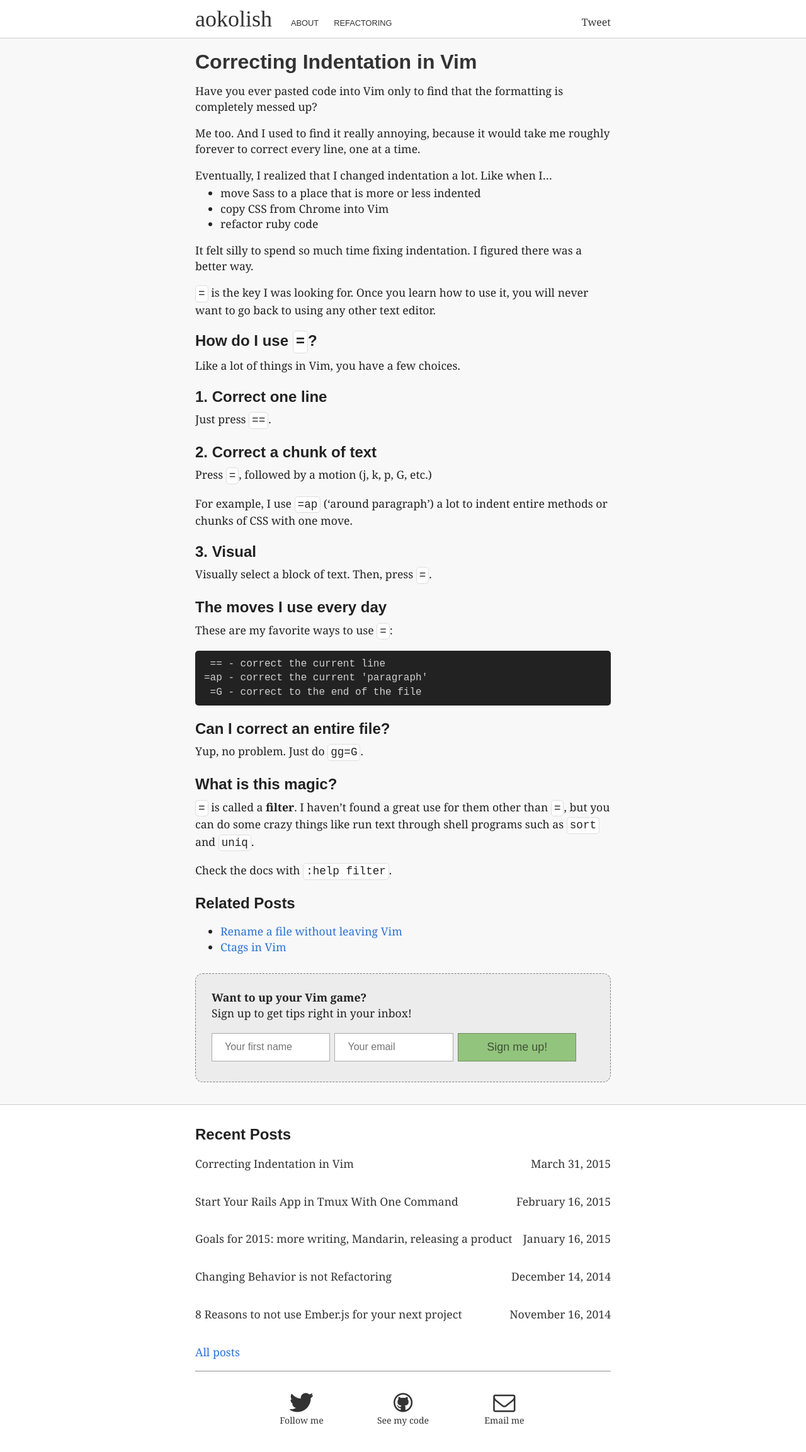
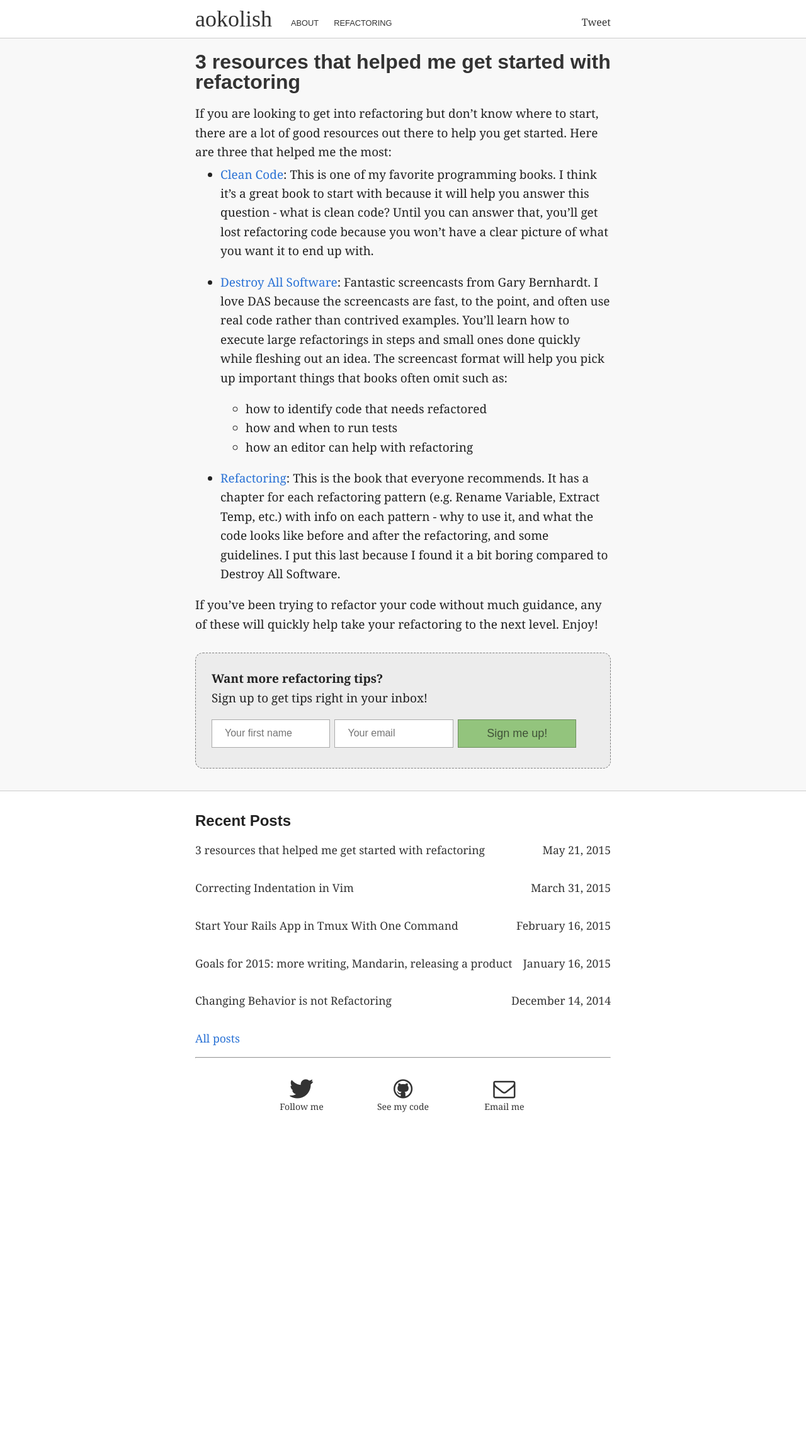
Before and after one commit to ao140505/ao140505.github.io, a Jekyll site: the page built from index.html, in a window 1280 px wide. Shown: the whole page at 63% size. Built offline with Jekyll 4.4.1, drawn with Linux system fonts in a browser that asks for light colours; some web fonts are replaced; Markdown is read by kramdown in place of the engine named in the settings; comment, search, counter and statistics services are not loaded; after the commit the page ends 1808 px from its top, so only the background shows below that.

Commit message:
new post - 3 resources for refactoring

```diff
--- /dev/null
+++ b/_posts/2015-04-26-3-resources-that-helped-me-get-started-with-refactoring.markdown
@@ -0,0 +1,42 @@
+---
+layout: post
+title: 3 resources that helped me get started with refactoring
+date: 2015-05-21
+comments: false
+keywords: "refactoring, clean code, refactoring books"
+description: "3 resources that helped me get started with refactoring"
+---
+
+If you are looking to get into refactoring but don't know where to
+start, there are a lot of good resources out there to
+help you get started. Here are three that helped me the most:
+
+* [Clean Code](http://www.amazon.com/Clean-Code-Handbook-Software-Craftsmanship/dp/0132350882):
+  This is one of my favorite programming books. I think it's a great
+  book to start with because it will help you answer this question -
+  what is clean code? Until you can answer that, you'll get
+  lost refactoring code because you won't have a clear picture of what
+  you want it to end up with.
+
+* [Destroy All Software](https://www.destroyallsoftware.com/screencasts):
+  Fantastic screencasts from Gary Bernhardt. I love DAS because the
+  screencasts are fast, to the point, and
+  often use real code rather than contrived examples. You'll learn how
+  to execute large refactorings in steps and small ones done quickly
+  while fleshing out an idea.  The screencast format will help you pick up
+  important things that books often omit such as:
+    * how to identify code that needs refactored
+    * how and when to run tests
+    * how an editor can help with refactoring
+* [Refactoring](http://www.amazon.com/Refactoring-Improving-Design-Existing-Code/dp/0201485672/ref=sr_1_1?ie=UTF8&qid=1430373305&sr=8-1&keywords=refactoring):
+  This is the book that everyone recommends. It has a chapter for each
+  refactoring pattern (e.g. Rename Variable, Extract Temp, etc.) with
+  info on each pattern - why to use it, and what the code looks like
+  before and after the refactoring, and some guidelines. I put this
+  last because I found it a bit boring compared to Destroy All Software.
+
+If you've been trying to refactor your code without much guidance, any
+of these will quickly help take your refactoring to the next level.
+Enjoy!
+
+{% include newsletter-cta.html toptext="Want more refactoring tips?" bottomtext="Sign up to get tips right in your inbox!" %}
--- a/_sass/global.scss
+++ b/_sass/global.scss
@@ -7,7 +7,7 @@ body {
 
 li,
 p {
-  font-size: 1.1em;
+  font-size: 17.6px;
 }
 
 .container {
@@ -21,6 +21,13 @@ p {
 
 .post-content img {
   max-width: 100%;
+}
+
+.post-content {
+  li, p {
+    font-size: 19px;
+    line-height: 1.6;
+  }
 }
 
 a {
```
